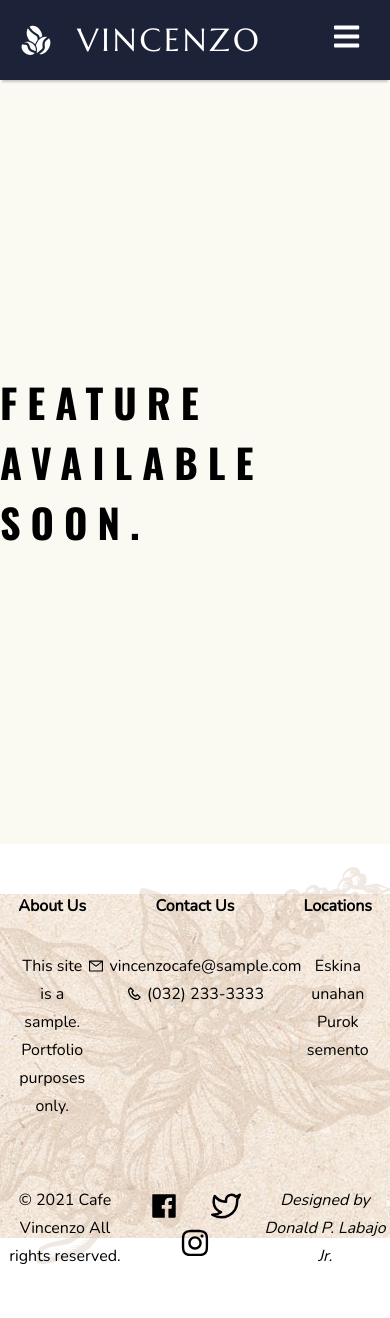
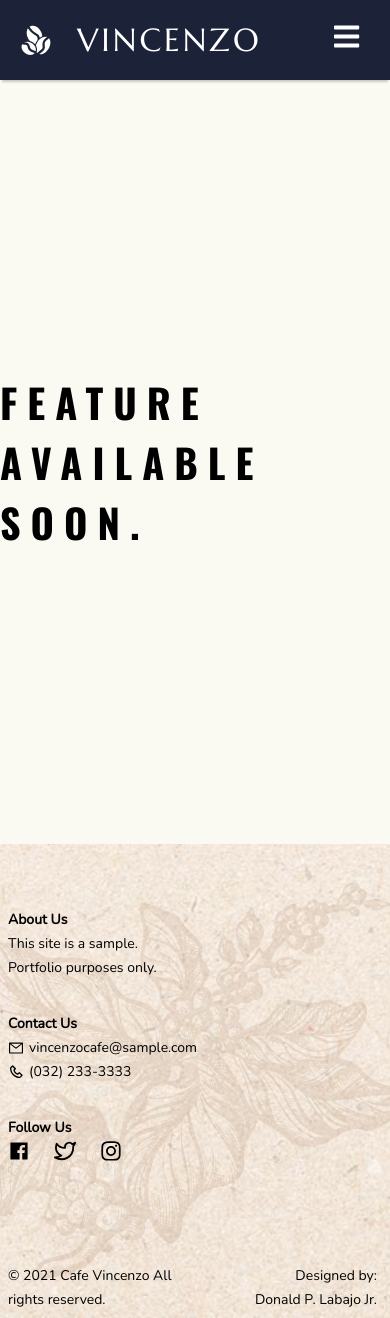
Before and after one commit to ecedonaldlabajojr/react-cafe-vincenzo, a React (Create React App) app: page /user in a window 390 px wide. Before the commit the page ends 1288 px from the top, so only its background shows below. Built offline with nearby package versions, Linux system fonts and the light colour scheme.

Commit message:
added mobile responsiveness @homepage, footer component

```diff
--- a/src/components/HighlightsBanner/HighlightsBanner.module.css
+++ b/src/components/HighlightsBanner/HighlightsBanner.module.css
@@ -30,3 +30,22 @@
   margin: 0 auto;
   font-size: 14px;
 }
+
+@media screen and (max-width: 480px) {
+  .highlights__wrapper {
+    flex-direction: column;
+    padding: 2rem 0;
+  }
+
+  .highlight:not(:last-child) {
+    margin-bottom: 2.5rem;
+  }
+
+  .highlightIcon {
+    margin-bottom: 0;
+  }
+
+  .highlight h3 {
+    margin-bottom: 6px;
+  }
+}
--- a/src/components/Layout/Footer/Footer.js
+++ b/src/components/Layout/Footer/Footer.js
@@ -30,9 +30,12 @@ const Footer = () => {
           </div>
         </div>
         <div className={styles.footerRow}>
-          <p className={styles["row__header"]}>Locations</p>
-          <p>Eskina unahan</p>
-          <p>Purok semento</p>
+          <p className={styles["row__header"]}>Follow Us</p>
+          <div>
+            <AiFillFacebook className={styles["social-icon"]} />
+            <FiTwitter className={styles["social-icon"]} />
+            <FaInstagram className={styles["social-icon"]} />
+          </div>
         </div>
       </div>
       <div className={styles["footer-bottom-wrapper"]}>
@@ -40,17 +43,9 @@ const Footer = () => {
           <div className={styles["footer__bottom-row"]}>
             <p>© {thisYear} Cafe Vincenzo All rights reserved.</p>
           </div>
-          <div className={styles["footer__bottom-row"]}>
-            <div className={styles["footer__bottom-social"]}>
-              <AiFillFacebook className={styles["social-icon"]} />
-              <FiTwitter className={styles["social-icon"]} />
-              <FaInstagram className={styles["social-icon"]} />
-            </div>
-          </div>
-          <div className={styles["footer__bottom-row"]}>
-            <p style={{ fontStyle: "italic" }}>
-              Designed by Donald P. Labajo Jr.
-            </p>
+          <div className={`${styles["footer__bottom-row"]} ${styles.designed}`}>
+            <p>Designed by:</p>
+            <p>Donald P. Labajo Jr.</p>
           </div>
         </div>
       </div>
--- a/src/components/Layout/Footer/Footer.module.css
+++ b/src/components/Layout/Footer/Footer.module.css
@@ -9,34 +9,37 @@ footer {
   position: relative;
 }
 
+footer p {
+  font-family: "Nunito", sans-serif;
+  line-height: 24px;
+  font-size: 14px;
+}
+
 .footer__top {
   max-width: var(--max_width);
   width: 100%;
   flex: 1;
   display: flex;
-  margin: 3rem auto 0;
+  margin: 4rem auto 0;
   align-items: top;
   justify-content: center;
-  padding: 0 1rem;
+  padding-right: 15%;
+  padding-left: 20px;
 }
 
 .footerRow {
   flex: 1;
-  text-align: center;
-}
-
-p {
-  line-height: 28px;
+  text-align: left;
+  padding-right: 16px;
 }
 
 .row__header {
   font-weight: 700;
-  margin-bottom: 2rem;
+  margin-bottom: 1.5rem;
 }
 
 .footer-bottom-wrapper {
   height: 120px;
-  margin-top: 3rem;
 }
 
 .footer__bottom {
@@ -44,21 +47,31 @@ p {
   height: 100%;
   max-width: var(--max_width);
   margin: 0 auto;
-  align-items: center;
+  align-items: flex-end;
+  padding: 0 20px 6px;
+}
+
+.footer__bottom-row.designed {
+  text-align: right;
+  display: flex;
+  flex-direction: row;
+  justify-content: flex-end;
+}
+
+.footer__bottom-row.designed p {
+  margin-right: 5px;
 }
 
 .footer__bottom-row {
   flex: 1;
-  text-align: center;
-}
-
-.footer__bottom-social {
-  font-size: 30px;
+  text-align: left;
+  font-size: 14px;
 }
 
 .social-icon {
+  font-size: 22px;
   transition: all 0.25s ease-out;
-  margin: 0 1rem;
+  margin-right: 1.5rem;
   cursor: pointer;
 }
 
@@ -70,7 +83,7 @@ p {
 .iconCentered {
   display: flex;
   align-items: center;
-  justify-content: center;
+  justify-content: flex-start;
 }
 
 .iconCentered p {
@@ -80,6 +93,7 @@ p {
 .footer__bgc-1 {
   background: url("../../../images/footer-bg-1.jpg") no-repeat center center;
   position: absolute;
+  background-size: cover;
   width: 100%;
   height: 100%;
   z-index: -1;
@@ -92,3 +106,34 @@ p {
   height: 100%;
   z-index: -1;
 }
+
+@media screen and (max-width: 768px) {
+  .footer__top {
+    padding-right: 0;
+  }
+}
+
+@media screen and (max-width: 480px) {
+  .footer__top {
+    flex-direction: column;
+    padding-left: 0.5rem;
+  }
+
+  .row__header {
+    font-weight: 700;
+    margin-bottom: 0;
+  }
+
+  .footerRow {
+    margin-bottom: 2rem;
+  }
+
+  .footer__bottom-row.designed {
+    flex-direction: column;
+  }
+
+  .footer__bottom {
+    padding-left: 0.5rem;
+    padding-right: 0.5rem;
+  }
+}
--- a/src/components/Mosaic/Mosaic.module.css
+++ b/src/components/Mosaic/Mosaic.module.css
@@ -100,7 +100,6 @@
 
 .imgCaption .captionLink {
   text-decoration: none;
-  color: black;
   font-weight: 700;
   display: block;
   padding: 14px 20px;
@@ -119,3 +118,55 @@
   transform: translateY(-3px);
   transition: all 0.25s ease-out;
 }
+
+@media screen and (max-width: 480px) {
+  .mosaic {
+    padding: 0;
+  }
+
+  .mosaic-container {
+    grid-template-columns: 1fr;
+    grid-auto-rows: 200px;
+  }
+
+  .imgWrapper.one {
+    grid-column: 1;
+    grid-row: 1;
+  }
+
+  .imgWrapper.two {
+    grid-column: 1;
+    grid-row: 2;
+  }
+
+  .imgWrapper.three {
+    grid-column: 1;
+    grid-row: 3;
+  }
+  .imgWrapper.four {
+    grid-column: 1;
+    grid-row: 4;
+  }
+  .imgWrapper.five {
+    grid-column: 1;
+    grid-row: 5;
+  }
+
+  .imgCaption p {
+    font-size: 20px;
+    margin-bottom: 1rem;
+    font-weight: 700;
+  }
+
+  .imgCaption .captionLink {
+    display: block;
+    padding-left: 0;
+    padding-right: 0;
+  }
+
+  .imgCaption button {
+    width: 200px;
+    border-radius: 30px;
+    transition: all 0.25s ease-out;
+  }
+}
--- a/src/components/Newsletter/Newsletter.module.css
+++ b/src/components/Newsletter/Newsletter.module.css
@@ -1,5 +1,5 @@
 .newsletter-container {
-  padding: 4rem 0;
+  padding: 4rem 0.25rem;
   margin: 0 auto;
   text-align: center;
   background-color: #f8f8f8;
@@ -32,6 +32,7 @@
 .newsletter-container p {
   font-size: 14px;
   margin-bottom: 6px;
+  line-height: 1.2;
 }
 
 .subscribe__form {
```
